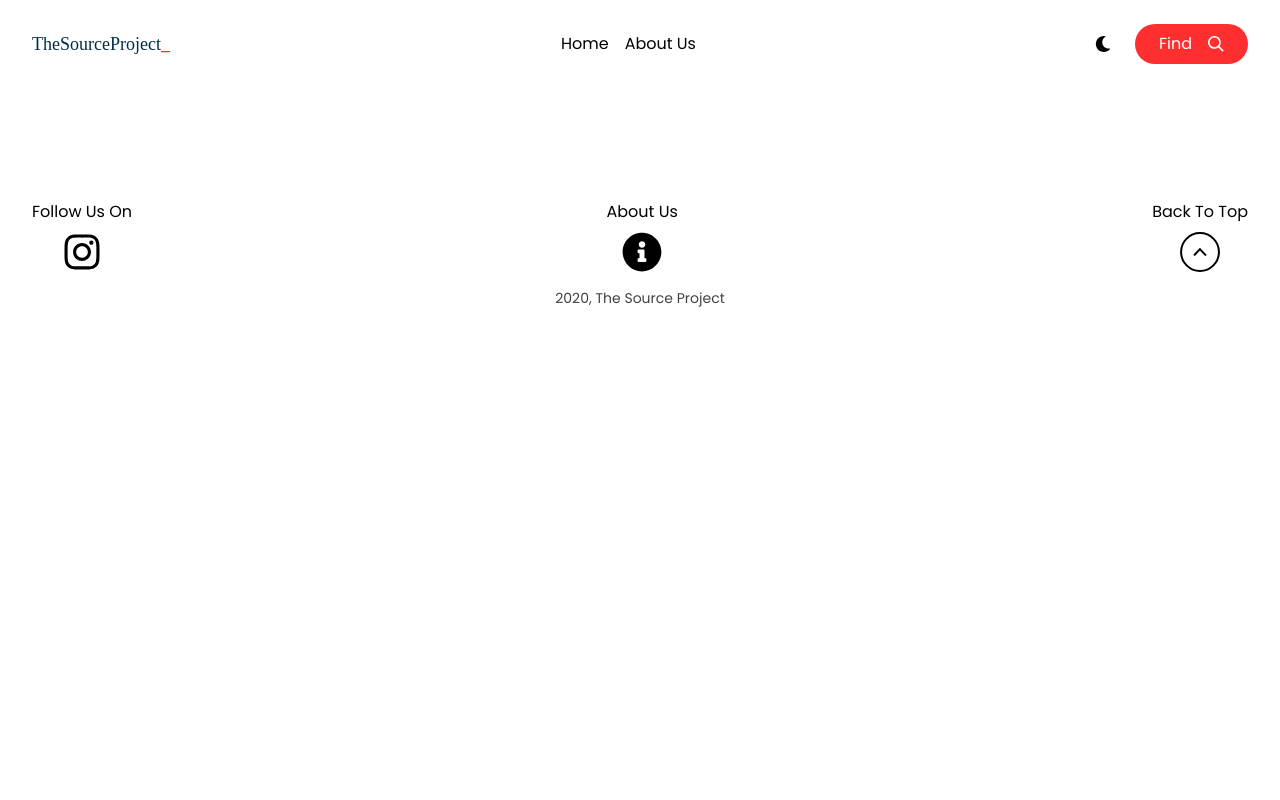
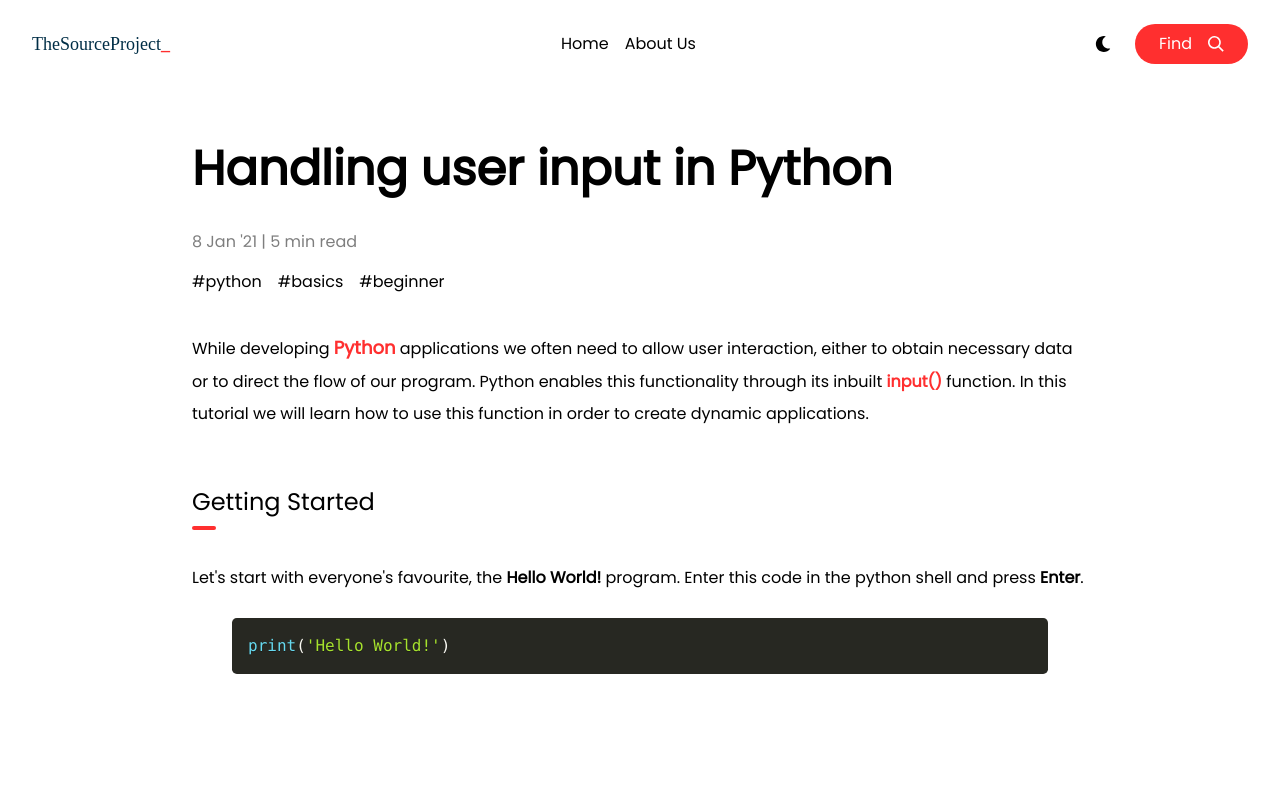
Before and after one commit to thesourceproject/thesourceproject.github.io, a Nuxt app: page /article/4 in a window 1280 px wide. Shown: the top 800 px of the page. Built offline with nearby package versions, Linux system fonts and the light colour scheme; a web font is replaced by a local one.

Commit message:
updated header and article 3 and created article 4

```diff
--- a/components/Header.vue
+++ b/components/Header.vue
@@ -18,7 +18,7 @@
       </NuxtLink>
     </nav>
     <nav class="flex items-center">
-      <button class="p-2" @click="changeTheme">
+      <button class="p-2" title="Change Theme" @click="changeTheme">
         <svg
           class="h-4 w-4"
           xmlns="http://www.w3.org/2000/svg"
@@ -33,6 +33,7 @@
       <NuxtLink
         to="/find"
         class="ml-2 sm:ml-4 bg-background-2 px-6 py-2 rounded-full text-text-2 hover:shadow-md focus:shadow-md focus:outline-none"
+        title="Find Article"
       >
         <figure class="flex items-center">
           <figcaption class="mr-4">Find</figcaption>
--- a/pages/article/3.vue
+++ b/pages/article/3.vue
@@ -2,7 +2,7 @@
   <main>
     <article class="w-full max-w-4xl mx-auto flex flex-col">
       <ArticleHeader
-        title="Python Fundamentals"
+        title="Python fundamentals"
         date="6 Jan '21"
         readTime="15 min read"
         :tags="['python', 'basics', 'beginner']"
@@ -94,7 +94,29 @@ print(z)`"
         <strong>Note</strong> - You can add comments by writing
         <strong>#</strong> and then typing in the desired comment. These do not
         change the output of the program.<br /><br />
-        Now let's take it up a notch. Enter these statements in the shell.
+        Now let's take it up a notch. Till now we were using the Python shell to
+        type and run our code. It's a great tool to try out Python but real-life
+        applications are created in Python scripts. So now we will learn how to
+        use the popular text editor
+        <a
+          class="text-text-3 font-bold hover:underline focus:underline focus:outline-none"
+          href="https://code.visualstudio.com/"
+          target="_blank"
+          >Visual Studio Code</a
+        >
+        to create Python scripts.<br />
+        <strong>Note</strong> - For instructions on how to install and work with
+        VS Code, refer to
+        <NuxtLink
+          class="text-text-3 font-bold hover:underline focus:underline focus:outline-none"
+          to="/article/1/#Installing-Visual-Studio-Code-and-Git-in-Windows"
+          >this tutorial</NuxtLink
+        >.<br /><br />
+        Create a new folder on your computer named
+        <strong>TheSourceProject</strong>, right click on it and open it in VS
+        Code.<br />
+        Now create a new file <strong>myFirstProgram.py</strong> and paste in
+        the following code.
       </p>
       <CodeSnippet
         :code="`# Formula for simple interest --> (p * r * t) / 100
@@ -108,18 +130,30 @@ print(a1, a2, a3, sep=', ')`"
         lang="language-python"
       />
       <p>
-        You will get the output as three comma separated numbers
+        Save the file and then open the in-built Powershell(<strong
+          >Ctrl + `</strong
+        >) and it should show you the current working directory. Now type in the
+        following command.
+      </p>
+      <CodeSnippet
+        :code="`python myFirstProgram.py`"
+        lang="language-powershell"
+      />
+      <p>
+        This command will run your program and you will get the output as three
+        comma separated numbers
         <strong>300.0, 300.0, 480.0</strong>(The default separator for the
         <strong>print</strong> function is a single space but it can be changed
         to anything as in the example).<br />
         <strong>Note</strong> - It is important to know that variable/function
         names can only start with either a letter or an underscore and may
-        contain digits after that.<br /><br />
+        contain digits, letters and underscores after that.<br /><br />
         You might have noticed that we are reusing the same logic for
         calculating simple interest for 3 different values which is causing
         duplication in our code. Functions(Or methods) will help us avoid this
         duplication.<br />
-        Enter the following statements one by one.
+        Erase everything and type in the following statements and run the
+        program.
         <strong>Don't forget the whitespace</strong> before the
         <strong>return</strong> statement.
       </p>
@@ -137,9 +171,10 @@ print(a1, a2, a3, sep=', ')`"
         lang="language-python"
       />
       <p>
-        Now we can reuse our function as many times as needed. Also if we have
-        to modify the logic we only need to do it in one place. Therefore, this
-        code is a lot more maintainable than the previous one.<br />
+        Now we can reuse our <strong>simpleInterest</strong> function as many
+        times as needed. Also if we have to modify the logic we only need to do
+        it in one place. Therefore, this code is a lot more maintainable than
+        the previous one.<br />
         <strong>Note</strong> - Notice that it is <em>necessary</em> to add
         white-space when starting a new block of code, like after declaring a
         function, loop or an if-else statement. Using camel-case for
@@ -147,7 +182,7 @@ print(a1, a2, a3, sep=', ')`"
         In our previous code we ran our
         <strong>simpleInterest</strong> function 3 times, what if wanted to run
         it a 100 times or even a 1000 times. Now we need to learn about loops.
-        Copy the following and press <strong>Enter</strong>.
+        Run the following program.
       </p>
       <CodeSnippet
         :code="`for i in range(5):
@@ -189,7 +224,7 @@ export default {
     CodeSnippet,
   },
   head: {
-    title: "Python Fundamentals | The Source Project",
+    title: "Python fundamentals | The Source Project",
     meta: [
       {
         hid: "description",
--- /dev/null
+++ b/pages/article/4.vue
@@ -0,0 +1,65 @@
+<template>
+  <main>
+    <article class="w-full max-w-4xl mx-auto flex flex-col">
+      <ArticleHeader
+        title="Handling user input in Python"
+        date="8 Jan '21"
+        readTime="5 min read"
+        :tags="['python', 'basics', 'beginner']"
+      />
+      <p>
+        While developing
+        <a
+          class="text-text-3 text-lg font-bold hover:underline focus:underline focus:outline-none"
+          href="https://www.python.org/"
+          target="_blank"
+          >Python</a
+        >
+        applications we often need to allow user interaction, either to obtain
+        necessary data or to direct the flow of our program. Python enables this
+        functionality through its inbuilt
+        <a
+          class="text-text-3 font-bold hover:underline focus:underline focus:outline-none"
+          href="https://docs.python.org/3/library/functions.html#input"
+          target="_blank"
+          >input()</a
+        >
+        function. In this tutorial we will learn how to use this function in
+        order to create dynamic applications.
+      </p>
+      <div class="flex flex-col max-w-4xl mt-12">
+        <h2 class="text-2xl">Getting Started</h2>
+        <div class="w-6 h-1 bg-background-2 rounded-full"></div>
+      </div>
+      <p class="mt-8">
+        Let's start with everyone's favourite, the
+        <strong>Hello World!</strong> program. Enter this code in the python
+        shell and press <strong>Enter</strong>.
+      </p>
+      <CodeSnippet code="print('Hello World!')" lang="language-python" />
+    </article>
+  </main>
+</template>
+
+<script>
+import ArticleHeader from "~/components/ArticleHeader.vue";
+import CodeSnippet from "~/components/CodeSnippet.vue";
+export default {
+  name: "Python3",
+  components: {
+    ArticleHeader,
+    CodeSnippet,
+  },
+  head: {
+    title: "Handling user input in Python | The Source Project",
+    meta: [
+      {
+        hid: "description",
+        name: "description",
+        content:
+          "Python is an interpreted, high-level and general-purpose programming language. Python is being used in web development, machine learning and even desktop applications.",
+      },
+    ],
+  },
+};
+</script>
--- a/pages/find.vue
+++ b/pages/find.vue
@@ -75,9 +75,19 @@ export default {
       query: "",
       articles: [
         {
+          id: 4,
+          category: "python",
+          title: "Handling user input in Python",
+          date: "8 Jan '21",
+          readTime: "5 min read",
+          fragment:
+            "While developing Python applications we often need to allow user interaction, either to obtain necessary data or to direct the flow of our program. Python enables this functionality through its inbuilt input() function...",
+          tags: ["python", "basics", "beginner"],
+        },
+        {
           id: 3,
           category: "python",
-          title: "Python Fundamentals",
+          title: "Python fundamentals",
           date: "6 Jan '21",
           readTime: "15 min read",
           fragment:
```
